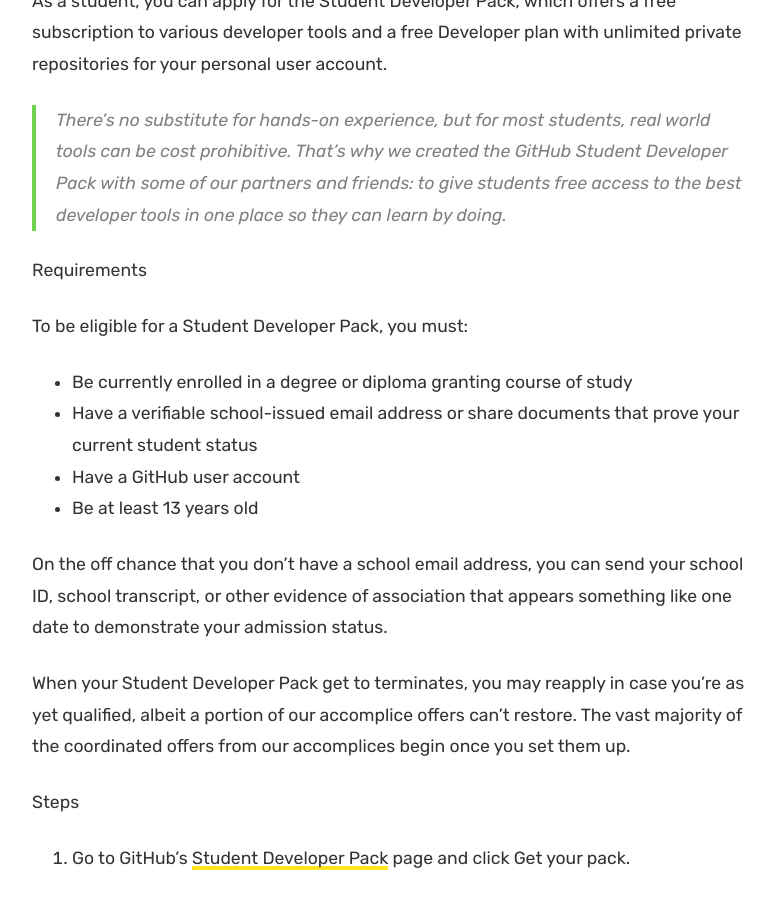
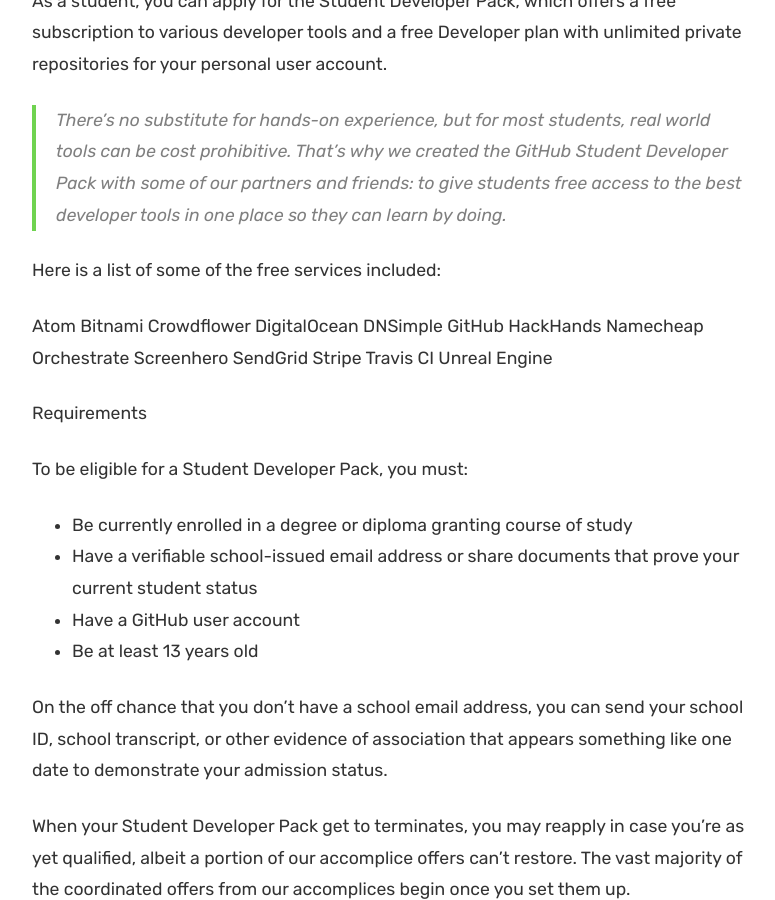
Before and after one commit to Iphytech/gh_hyperspace, a Jekyll site: the page built from _posts/2018-12-20-student-developer-pack.md, in a window 1280 px wide and 900 px high, scrolled down 778 px. Shown: the whole window, without its empty margins (433-1208 px from the left). Built offline with Jekyll 4.4.1, drawn with Linux system fonts in a browser that asks for light colours; comment, search, counter and statistics services are not loaded.

Commit message:
Adding student developer blog

```diff
--- a/_posts/2018-12-20-student-developer-pack.md
+++ b/_posts/2018-12-20-student-developer-pack.md
@@ -7,6 +7,23 @@
 ---
 As a student, you can apply for the Student Developer Pack, which offers a free subscription to various developer tools and a free Developer plan with unlimited private repositories for your personal user account.
 > There’s no substitute for hands-on experience, but for most students, real world tools can be cost prohibitive. That’s why we created the GitHub Student Developer Pack with some of our partners and friends: to give students free access to the best developer tools in one place so they can learn by doing.
+
+Here is a list of some of the free services included:
+
+Atom
+Bitnami
+Crowdflower
+DigitalOcean
+DNSimple
+GitHub
+HackHands
+Namecheap
+Orchestrate
+Screenhero
+SendGrid
+Stripe
+Travis CI
+Unreal Engine
 
 Requirements
 
```
